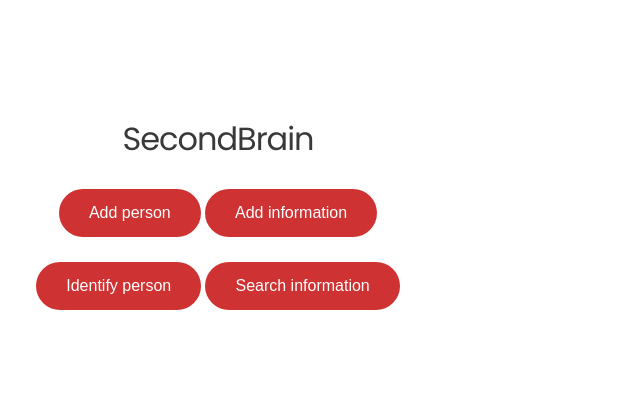
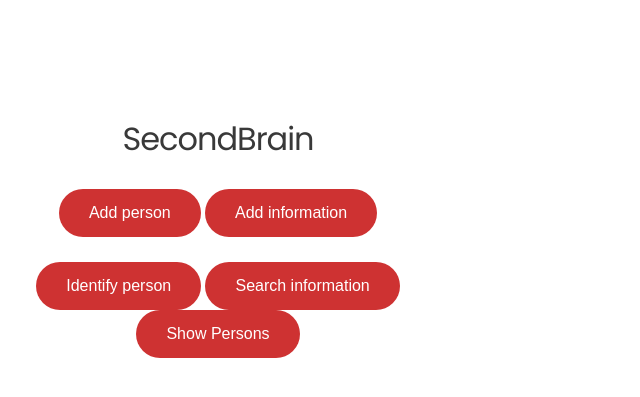
Before and after one commit to ChantalMP/SecondBrain, a Django app: page / in a window 1280 px wide. Shown: the top 397 px of the page, without its empty margins (0-640 px from the left). Run offline with Django 3.2, Linux system fonts and the light colour scheme.

Commit message:
- show persons button

```diff
--- a/secondBrainBackend/templates/index.html
+++ b/secondBrainBackend/templates/index.html
@@ -25,6 +25,12 @@
       <button type="button" class="btn section-btn smoothScroll" onclick=location.href="search_tags/">
               Search information
       </button>
+
+       <button type="button" class="btn section-btn smoothScroll" onclick=location.href="show_persons/">
+              Show Persons
+      </button>
+
+
   </div>
   </div>
   </div>
```
